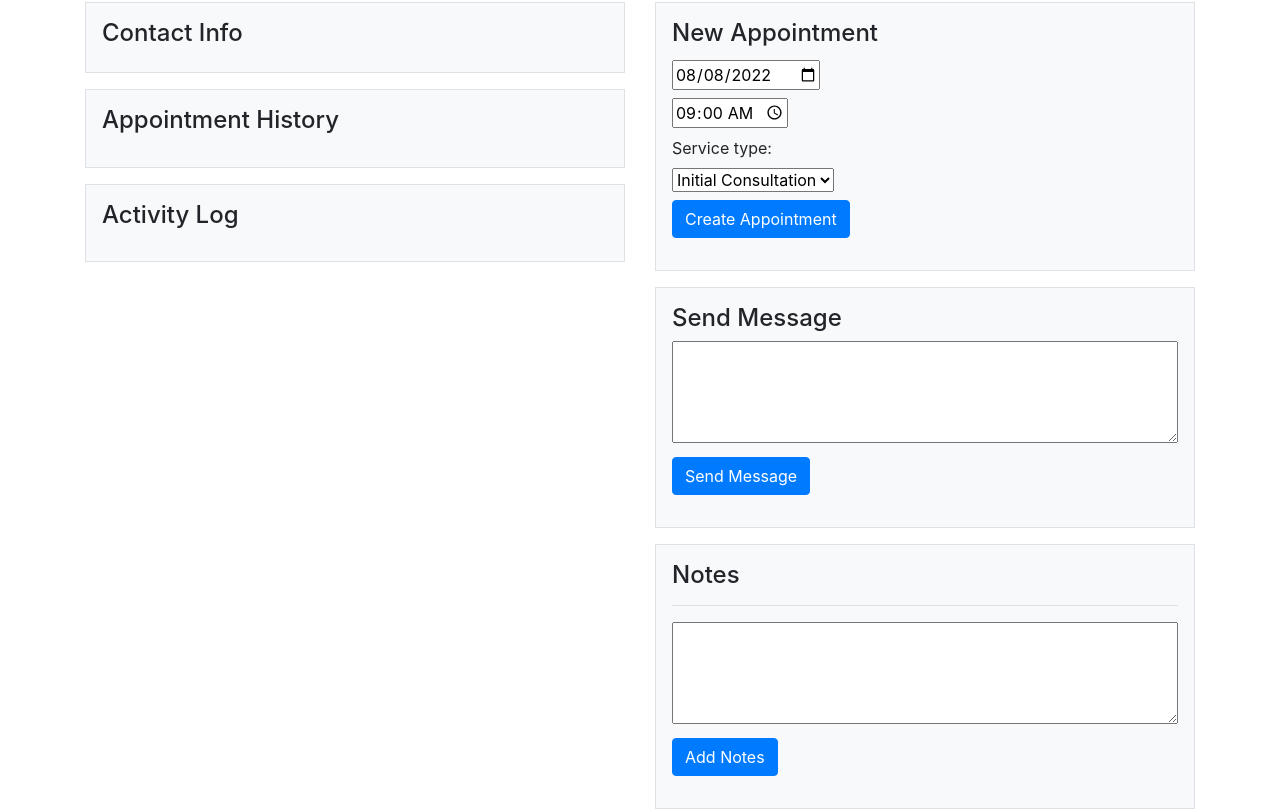
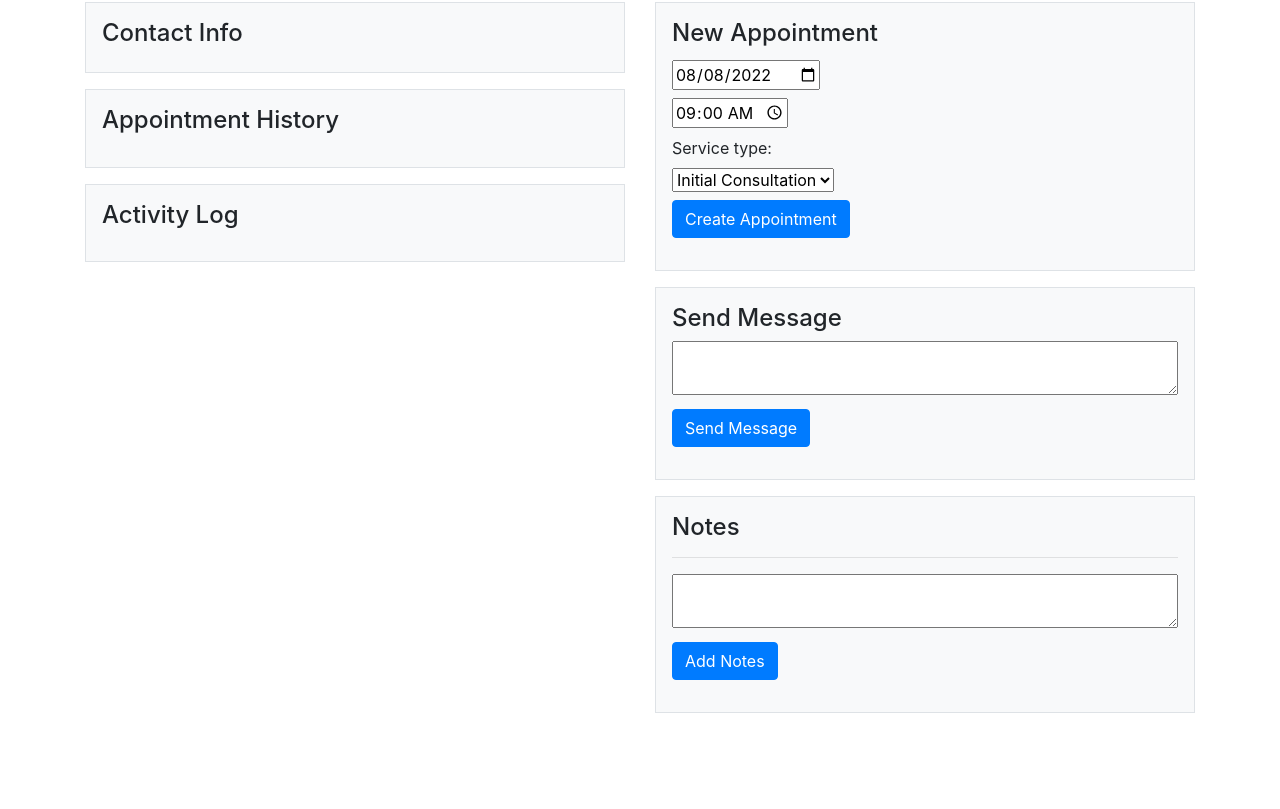
Before and after one commit to johnchaffee/twilio-flex-interactions, a website: page assets/view.html in a window 1280 px wide. Shown: the part 102-911 px from the top of the page. After the commit the page ends 815 px from the top, so only its background shows below. Drawn offline with nearby package versions, Linux system fonts and the light colour scheme; no server answers.

Commit message:
Text input field height = 2 rows

```diff
--- a/assets/view.html
+++ b/assets/view.html
@@ -118,7 +118,7 @@
                     <textarea
                       id="send-message"
                       name="send-message"
-                      rows="4"
+                      rows="2"
                       style="width: 100%"
                     ></textarea>
                     <br />
@@ -144,7 +144,7 @@
                     <textarea
                       id="new-note"
                       name="new-note"
-                      rows="4"
+                      rows="2"
                       style="width: 100%"
                     ></textarea>
                     <br />
```
